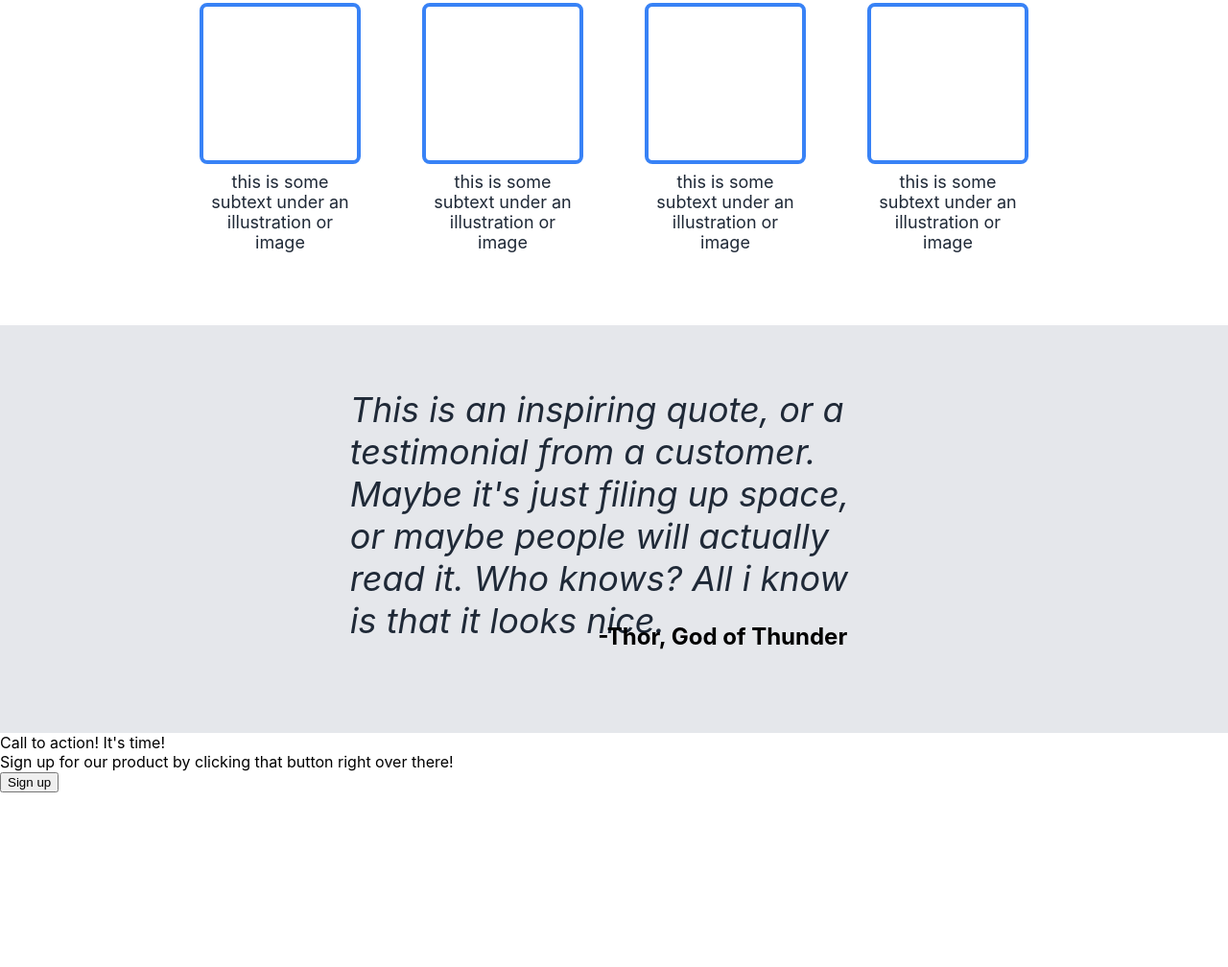
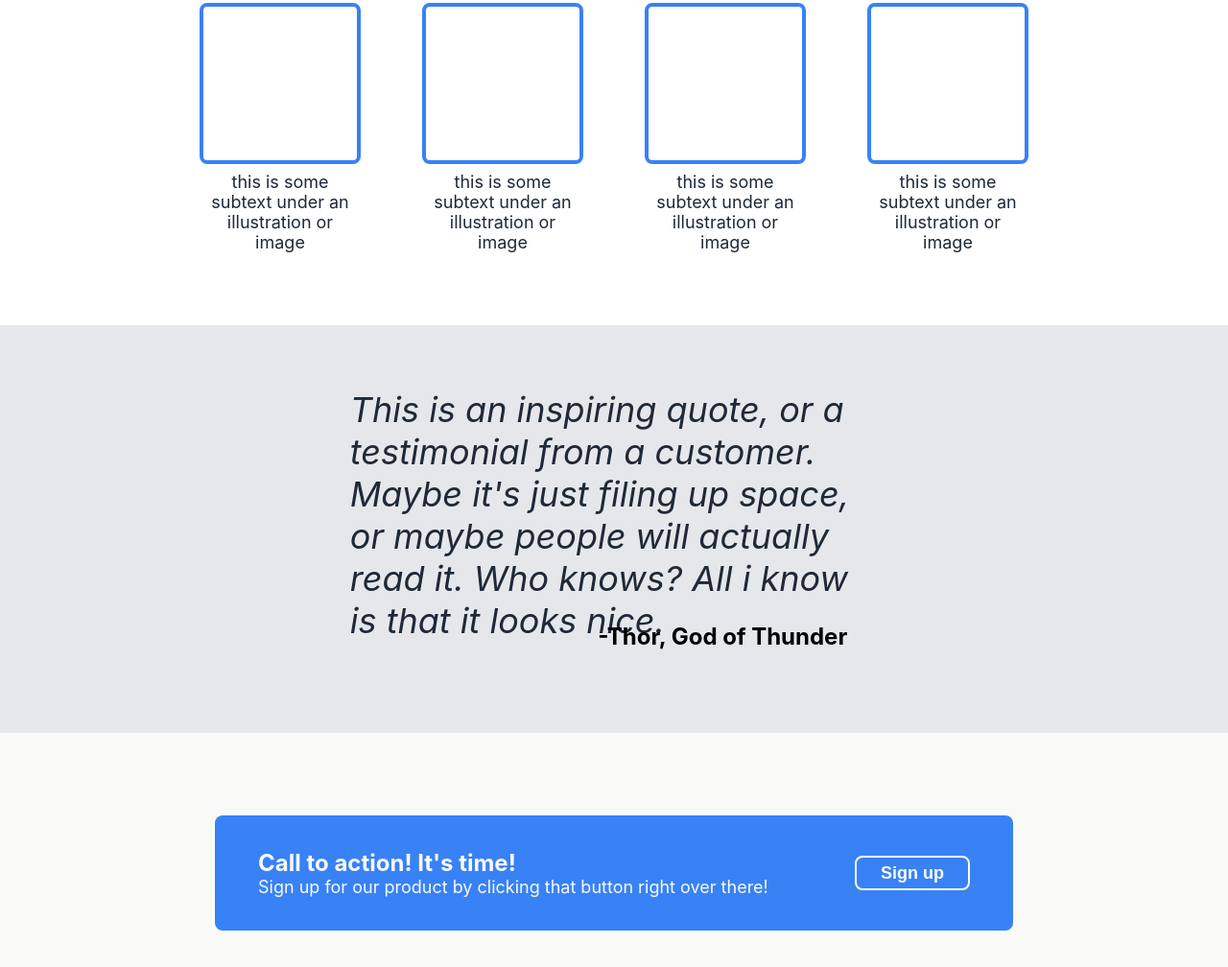
Before and after one commit to Winkelton/landingpage, a plain HTML site: page index.html in a window 1280 px wide. Shown: the part 621-1629 px from the top of the page at 96% size. Before the commit the page ends 1447 px from the top, so only its background shows below. Drawn offline with Linux system fonts and the light colour scheme.

Commit message:
added css for last section

```diff
--- a/style.css
+++ b/style.css
@@ -149,3 +149,39 @@ a {
     width:43vw;
     padding:0px 64px 86px 0px;
 }
+.containerfour {
+    display:flex;
+    flex:1;
+    justify-content: center;
+    height:43vh;
+    background-color:#F9FAF8;
+    padding:86px;
+}
+.fourcontainer {
+    display:flex;
+    justify-content: space-around;
+    align-items: center;
+    background-color:#3882F6;
+    border-radius:8px;
+    width:65vw;
+    height:15vh;
+}
+.fourbigtext {
+    font-size:24px;
+    font-weight: bold;
+    color:#F9FAF8;
+}
+.foursmalltext {
+    font-size:18px;
+    color:#F9FAF8;
+}
+.fourbutton {
+    background-color:#3882F6;
+    border-radius:8px;
+    border:2px solid #F9FAF8;
+    width:120px;
+    height:36px;
+    color:#F9FAF8;
+    font-weight:bold;
+    font-size:18px;
+}
```
